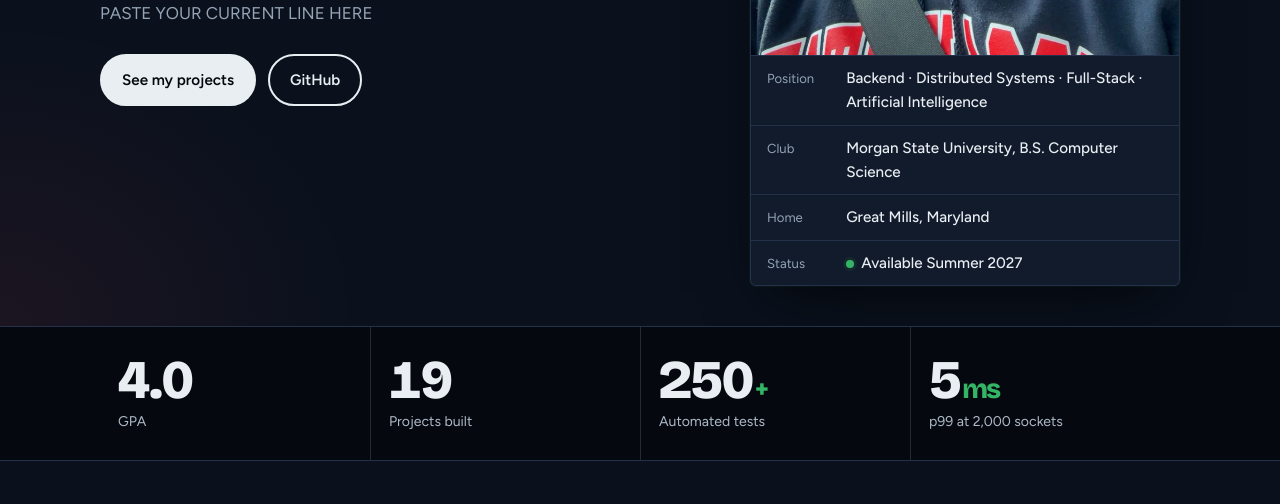
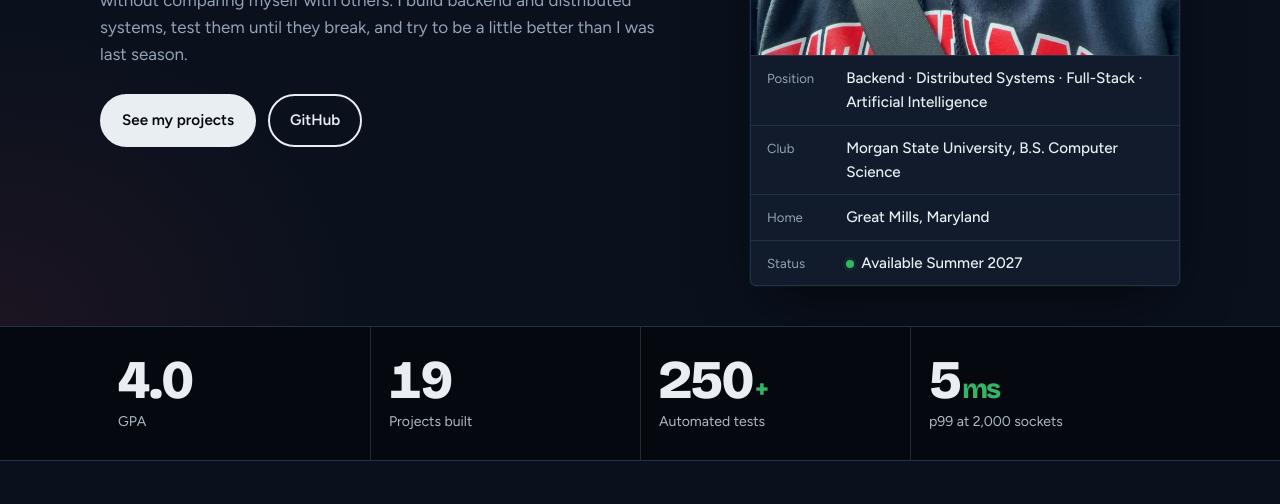
Before and after one commit to b-amit11/b-amit11.github.io, a plain HTML site: page index.html in a window 1280 px wide. Shown: the part 596-1100 px from the top of the page. Drawn offline with nearby package versions, Linux system fonts and the light colour scheme.

Commit message:
Update lede paragraph with personal statement

```diff
--- a/index.html
+++ b/index.html
@@ -31,7 +31,7 @@
       <p class="mono" style="color:var(--pitch);margin:0 0 14px">Software Engineer · Morgan State CS '27</p>
       <h1>Amit<span class="last">Bhattarai</span></h1>
       <p class="tagline">Run <em>your own</em> race.</p>
-      <p class="lede">PASTE YOUR CURRENT LINE HERE</p>
+            <p class="lede">"No such thing in life, that is better than yours." - J. Cole. I focus on myself without comparing myself with others. I build backend and distributed systems, test them until they break, and try to be a little better than I was last season.</p>
       <div class="btns">
         <a class="btn primary" href="#lineup">See my projects</a>
         <a class="btn" href="https://github.com/b-amit11" target="_blank" rel="noopener">GitHub</a>
```
